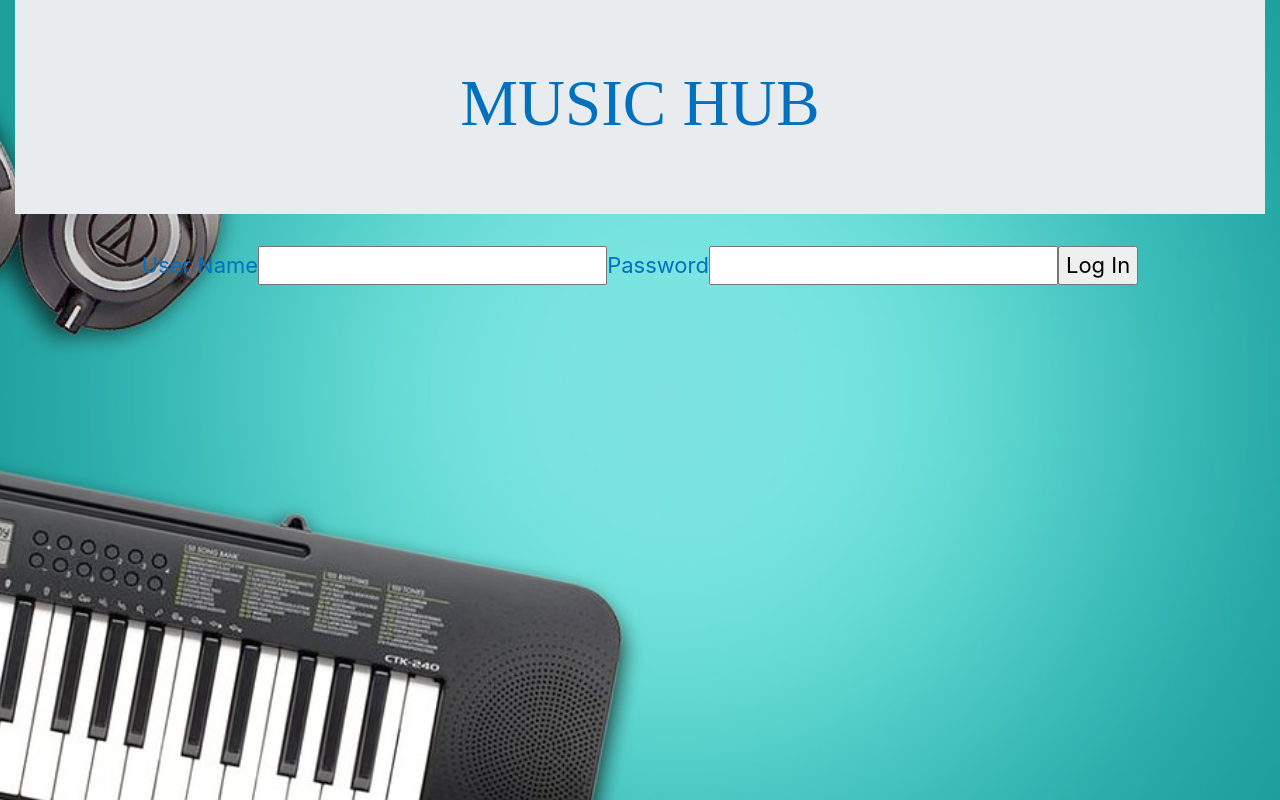
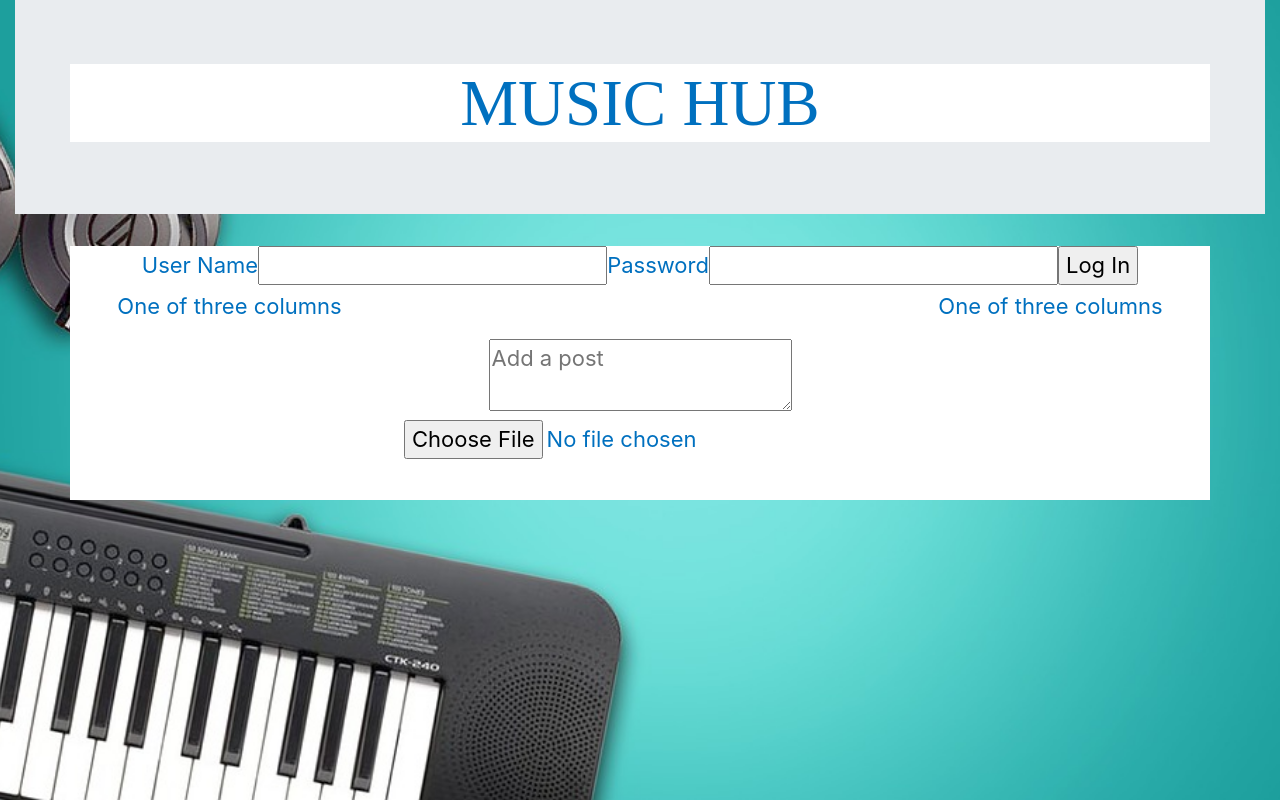
Before and after one commit to TomaszChylinski/MusicHub, a React (Create React App) app in the folder client/: page /home in a window 1280 px wide. Built offline with nearby package versions, Linux system fonts and the light colour scheme.

Commit message:
create Home component

```diff
--- a/client/src/App.js
+++ b/client/src/App.js
@@ -3,6 +3,7 @@ import { BrowserRouter as Router, Route, Switch } from "react-router-dom";
 import "./App.css";
 import Navigation from "./component/Navigation";
 import Login from "./component/Login";
+import Home from "./component/Home";
 
 class App extends Component {
   render() {
@@ -11,6 +12,8 @@ class App extends Component {
         <div className="container-fluid mainContainer">
           {<Navigation />}
           {<Login />}
+
+          {<Home />}
 
           {/* <Switch>
             <Route exact path="/" component={Book} />
--- /dev/null
+++ b/client/src/component/Home/Home.css
@@ -0,0 +1,3 @@
+.container{
+    background-color: white;
+}
--- /dev/null
+++ b/client/src/component/Home/Home.js
@@ -0,0 +1,35 @@
+import React from "react";
+import "./Home.css";
+
+const Home = () => (
+
+  <div class="container">
+    <div class="row">
+      <div class="col-sm">
+        One of three columns
+    </div>
+      <div class="col-sm">
+        <form><div class="sc-dUjcNx begbpc">
+
+          <div size="40" class="sc-jAaTju eNQpkr"><svg xmlns="http://www.w3.org/2000/svg" width="40px" viewBox="0 0 53 53">
+            <path d="" fill="#e7eced"></path>
+
+            <path d="" fill="#757575"></path></svg></div><textarea type="textarea" name="title" placeholder="Add a post" class=""></textarea>
+
+          <input name="image" type="file" id="post-image" accept="image/x-png,image/jpeg" class="sc-krvtoX iBOgSY"></input>
+
+          <label for="post-image" class="sc-fYiAbW jkDIhX"><svg xmlns="http://www.w3.org/2000/svg" viewBox="0 0 100 100" width="20">
+
+            <path d="" fill="rgba(0, 0, 0, 0.54)"></path></svg></label></div></form>
+      </div>
+      <div class="col-sm">
+        One of three columns
+    </div>
+    </div>
+  </div>
+
+
+);
+
+
+export default Home;
--- /dev/null
+++ b/client/src/component/Home/index.js
@@ -0,0 +1 @@
+export {default} from "./Home";
```
